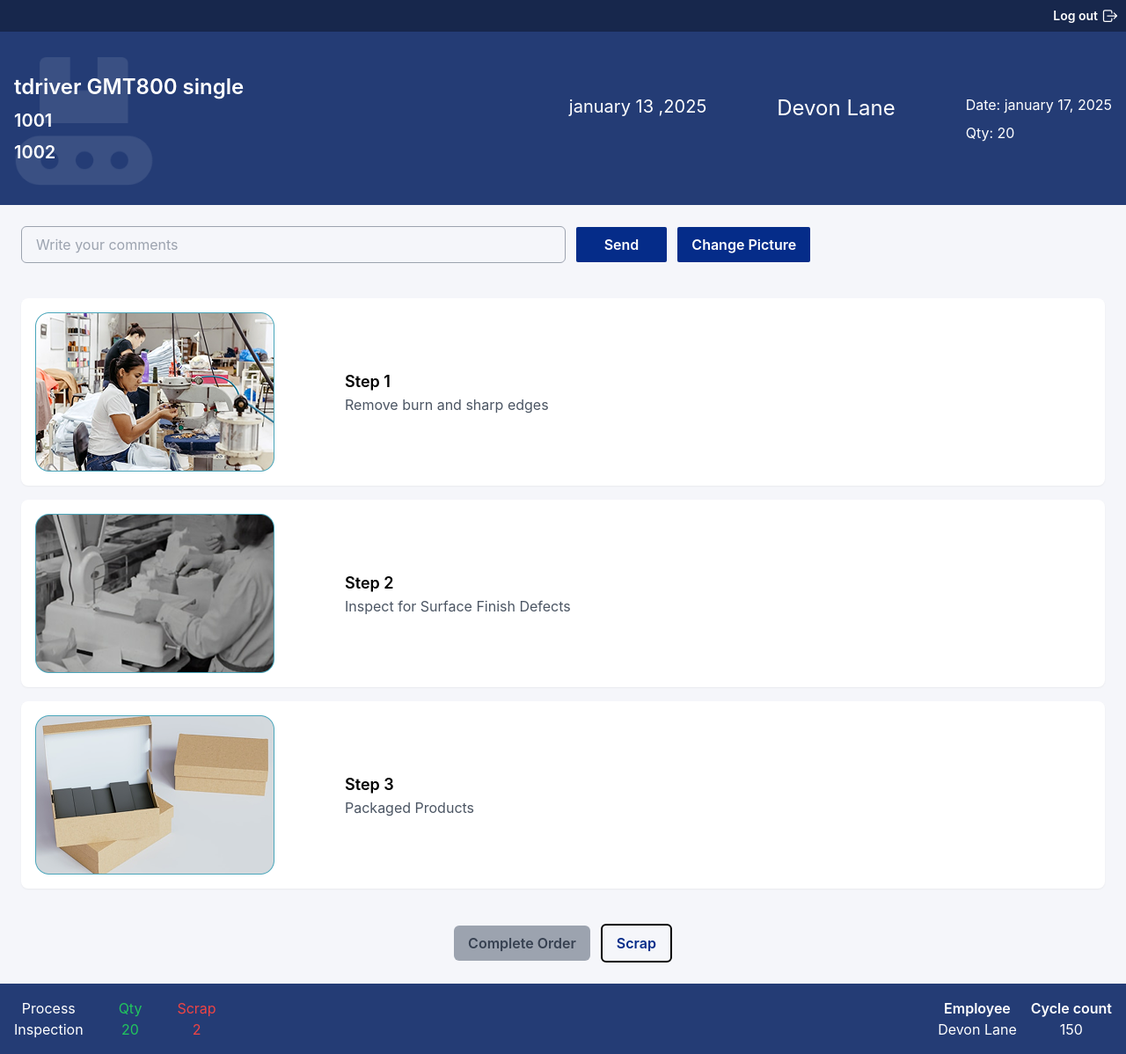
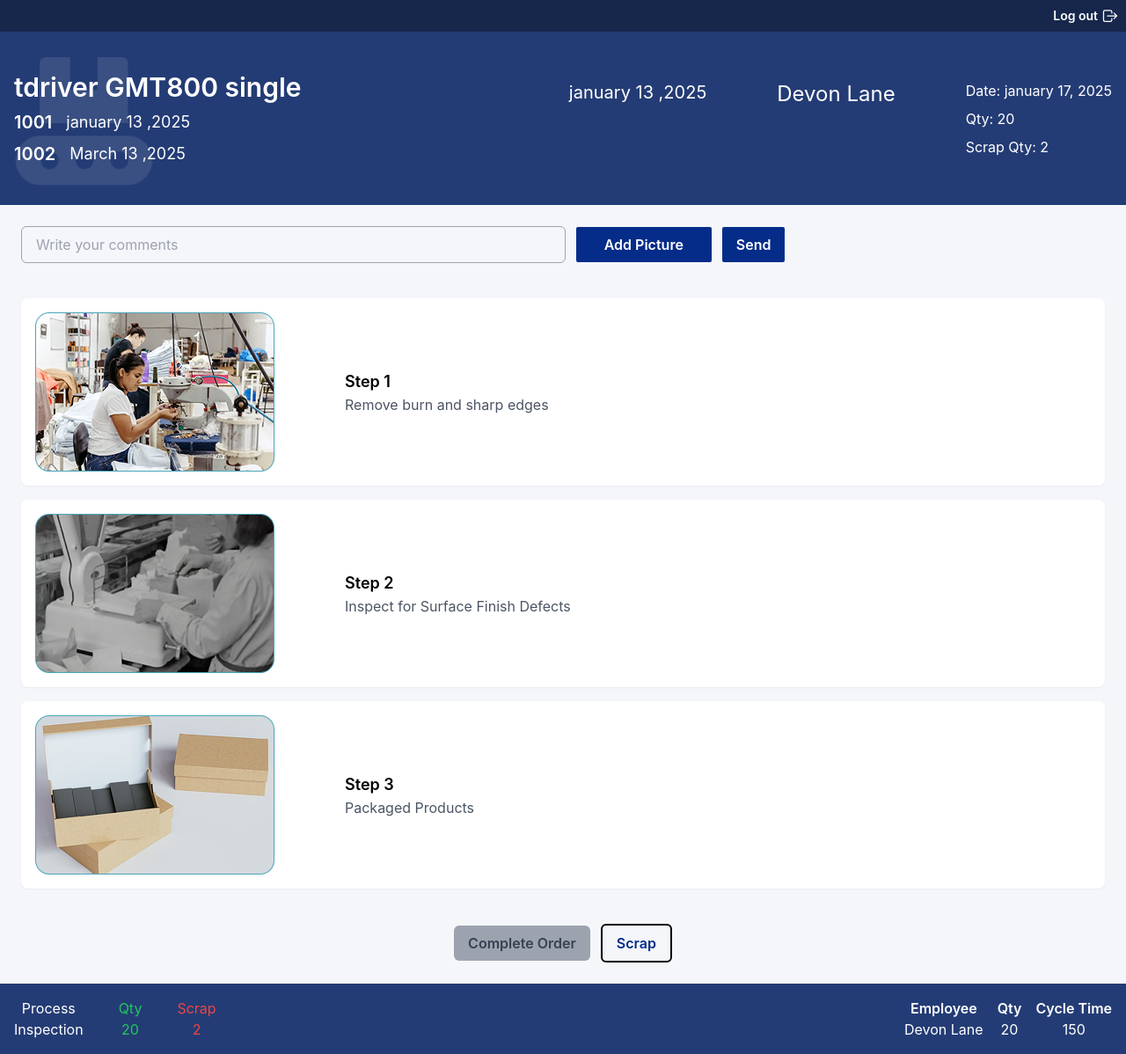
Before and after one commit to savotechnologies1/Shop_Floor, a React (Vite) app: page /user/training in a window 1280 px wide. Shown: the whole page at 88% size. Built offline with nearby package versions, Linux system fonts and the light colour scheme.

Commit message:
changes done

```diff
--- a/src/pages/order_schedule/LaborForecastList.tsx
+++ b/src/pages/order_schedule/LaborForecastList.tsx
@@ -119,7 +119,6 @@ const LaborForecastList = () => {
               <tr className="border-b bg-[#F4F6F8] text-left text-[#637381] whitespace-nowrap">
                 {[
                   "Product Tree",
-                  "Com",
                   "Avialable  ",
                   "Need ",
                   "Forc ",
@@ -139,7 +138,6 @@ const LaborForecastList = () => {
                     <p>{item.product_name}</p>
                     <p>{item.sub_name}</p>
                   </td>
-                  <td className="px-3 py-2">{item.Com}</td>
 
                   <td className="px-3 py-2 flex flex-col">{item.Available}</td>
 
--- a/src/pages/production_response/PartForm.tsx
+++ b/src/pages/production_response/PartForm.tsx
@@ -94,7 +94,7 @@ const PartForm = () => {
             <label className="block font-semibold mb-1">Supplier</label>
             <p
               {...register("supplier")}
-              className="border py-3 px-4 rounded-md w-full text-gray-600"
+              className="border py-3 px-4 rounded-md w-full text-gray-600 bg-gray-100"
             >
            {supplier}
             </p>
--- a/src/pages/production_response/ProductForm.tsx
+++ b/src/pages/production_response/ProductForm.tsx
@@ -84,7 +84,7 @@ const ProductForm = () => {
               type="text"
               {...register("supplier")}
               placeholder="Enter supplier"
-              className="border py-3 px-4 rounded-md w-full text-gray-600"
+              className="border py-3 px-4 rounded-md w-full text-gray-600 "
             />
           </div>
         </div>
--- a/src/pages/production_response/RunSchedule.tsx
+++ b/src/pages/production_response/RunSchedule.tsx
@@ -34,8 +34,7 @@ const RunSchedule = () => {
     <div className="bg-[#F5F6FA] min-h-screen flex flex-col">
       {/* Header Section */}
       <div className="bg-[#243C75] relative ">
-
-           {/* Logout Button */}
+        {/* Logout Button */}
         <div className="flex items-center gap-2 text-white bg-[#17274C] w-full justify-end p-2">
           <button
             onClick={handleLogout}
@@ -49,18 +48,22 @@ const RunSchedule = () => {
           <div className="relative w-full md:w-auto">
             <img className="w-24 md:w-40" src={belt} alt="Belt icon" />
             {/* Text centered above image on all screens */}
-            <div className="text-white text-lg  font-semibold absolute top-1/2 left-1/2 transform -translate-x-1/2 -translate-y-1/2 w-full  whitespace-nowrap flex justify-between">
+            <div className="text-white text-lg   absolute top-1/2 left-1/2 transform -translate-x-1/2 -translate-y-1/2 w-full  whitespace-nowrap flex justify-between">
               <div className="gap-2 flex flex-col">
-                <p className="text-2xl 2xl:text-4xl"> tdriver GMT800 single</p>
-                <p className="md:text-xl "> 1001</p>
-                <p className="md:text-xl "> 1002</p>
+                <p className="text-3xl 2xl:text-5xl font-semibold"> tdriver GMT800 single</p>
+                <div className="flex gap-4">
+                  <p className="md:text-xl font-semibold"> 1001</p>
+                  <p className=" "> january 13 ,2025</p>
+                </div>
+                 <div className="flex gap-4">
+                  <p className="md:text-xl font-semibold "> 1002</p>
+                  <p className=""> March 13 ,2025</p>
+                </div>
               </div>
             </div>
           </div>
           <div className="text-white flex gap-4 md:gap-20 flex-wrap justify-center">
-            <div>
-              <p className="md:text-xl "> january 13 ,2025</p>
-            </div>
+
             <div>
               <p className="md:text-2xl "> Devon Lane</p>
             </div>
@@ -68,11 +71,10 @@ const RunSchedule = () => {
             <div className="flex flex-col  gap-1 md:gap-2">
               <p className="text-sm md:text-base">Date: january 17, 2025</p>
               <p className=" text-sm md:text-base">Qty: 20</p>
+              <p className=" text-sm md:text-base">Scrap Qty: 2</p>
             </div>
           </div>
         </div>
-
-
       </div>
 
       {/* Main Content */}
@@ -87,11 +89,11 @@ const RunSchedule = () => {
 
           <div className="flex gap-3 w-full ">
             <button className="bg-brand text-white px-4 md:px-8 py-2 rounded-sm text-sm md:text-base font-semibold w-full md:w-auto">
-              Send
+              Add Picture
             </button>
 
             <button className="bg-brand text-white px-4 py-2 rounded-sm text-sm md:text-base font-semibold w-full md:w-auto">
-              Change Picture
+               Send
             </button>
           </div>
         </div>
@@ -179,12 +181,18 @@ const RunSchedule = () => {
               </button>
             </NavLink> */}
 
-           <div className="flex flex-col items-center text-white">
+            <div className="flex flex-col items-center text-white">
               <p className="text-sm md:text-base font-semibold"> Employee</p>
               <p className="text-sm md:text-base">Devon Lane</p>
             </div>
+
             <div className="flex flex-col items-center text-white">
-              <p className="text-sm md:text-base font-semibold">Cycle count</p>
+              <p className="text-sm md:text-base font-semibold"> Qty</p>
+              <p className="text-sm md:text-base"> 20</p>
+            </div>
+
+            <div className="flex flex-col items-center text-white">
+              <p className="text-sm md:text-base font-semibold">Cycle Time</p>
               <p className="text-sm md:text-base">150</p>
             </div>
           </div>
--- a/src/pages/production_response/RunWithScan.tsx
+++ b/src/pages/production_response/RunWithScan.tsx
@@ -34,8 +34,7 @@ const RunWithScan = () => {
     <>
       <div className="bg-[#F5F6FA] min-h-screen flex flex-col">
         <div className="bg-[#243C75] relative ">
-
-           {/* Logout Button */}
+          {/* Logout Button */}
           <div className="flex items-center gap-2 text-white bg-[#17274C] w-full justify-end p-2">
             <button
               onClick={handleLogout}
@@ -49,14 +48,20 @@ const RunWithScan = () => {
             <div className="relative w-full md:w-auto">
               <img className="w-24 md:w-40" src={belt} alt="Belt icon" />
               {/* Text centered above image on all screens */}
-              <div className="text-white text-lg  font-semibold absolute top-1/2 left-1/2 transform -translate-x-1/2 -translate-y-1/2 w-full  whitespace-nowrap flex justify-between">
+              <div className="text-white text-lg   absolute top-1/2 left-1/2 transform -translate-x-1/2 -translate-y-1/2 w-full  whitespace-nowrap flex justify-between">
                 <div className="gap-2 flex flex-col">
-                  <p className="text-2xl 2xl:text-4xl">
+                  <p className="text-3xl 2xl:text-5xl font-semibold">
                     {" "}
                     tdriver GMT800 single
                   </p>
-                  <p className="md:text-xl "> 1001</p>
-                  <p className="md:text-xl "> 1002</p>
+                  <div className="flex gap-4">
+                    <p className="md:text-xl font-semibold"> 1001</p>
+                    <p className=" "> january 13 ,2025</p>
+                  </div>
+                  <div className="flex gap-4">
+                    <p className="md:text-xl font-semibold "> 1002</p>
+                    <p className=""> March 13 ,2025</p>
+                  </div>
                 </div>
               </div>
             </div>
@@ -71,11 +76,11 @@ const RunWithScan = () => {
               <div className="flex flex-col  gap-1 md:gap-2">
                 <p className="text-sm md:text-base">Date: january 17, 2025</p>
                 <p className=" text-sm md:text-base">Qty: 20</p>
+              <p className=" text-sm md:text-base">Scrap Qty: 2</p>
+
               </div>
             </div>
           </div>
-
-
         </div>
 
         <div className="container mx-auto p-4 md:p-6 flex-grow">
@@ -88,11 +93,11 @@ const RunWithScan = () => {
 
             <div className="flex gap-3 w-full ">
               <button className="bg-brand text-white px-4 md:px-8 py-2 rounded-sm text-sm md:text-base font-semibold w-full md:w-auto">
-                Send
+                Add Picture
               </button>
 
               <button className="bg-brand text-white px-4 py-2 rounded-sm text-sm md:text-base font-semibold w-full md:w-auto">
-                Change Picture
+              Send
               </button>
             </div>
           </div>
@@ -178,9 +183,11 @@ const RunWithScan = () => {
                 <p className="text-sm md:text-base">Devon Lane</p>
               </div>
               <div className="flex flex-col items-center text-white">
-                <p className="text-sm md:text-base font-semibold">
-                  Cycle count
-                </p>
+                <p className="text-sm md:text-base font-semibold"> Qty</p>
+                <p className="text-sm md:text-base">20</p>
+              </div>
+              <div className="flex flex-col items-center text-white">
+                <p className="text-sm md:text-base font-semibold">Cycle Time</p>
                 <p className="text-sm md:text-base">150</p>
               </div>
             </div>
--- a/src/pages/production_response/Training.tsx
+++ b/src/pages/production_response/Training.tsx
@@ -61,14 +61,20 @@ const Training = () => {
             <div className="relative w-full md:w-auto">
               <img className="w-24 md:w-40" src={belt} alt="Belt icon" />
               {/* Text centered above image on all screens */}
-              <div className="text-white text-lg  font-semibold absolute top-1/2 left-1/2 transform -translate-x-1/2 -translate-y-1/2 w-full  whitespace-nowrap flex justify-between">
+            <div className="text-white text-lg   absolute top-1/2 left-1/2 transform -translate-x-1/2 -translate-y-1/2 w-full  whitespace-nowrap flex justify-between">
                 <div className="gap-2 flex flex-col">
-                  <p className="text-2xl 2xl:text-4xl">
+                  <p className="text-3xl 2xl:text-5xl font-semibold">
                     {" "}
                     tdriver GMT800 single
                   </p>
-                  <p className="md:text-xl "> 1001</p>
-                  <p className="md:text-xl "> 1002</p>
+                  <div className="flex gap-4">
+                    <p className="md:text-xl font-semibold"> 1001</p>
+                    <p className=" "> january 13 ,2025</p>
+                  </div>
+                  <div className="flex gap-4">
+                    <p className="md:text-xl font-semibold "> 1002</p>
+                    <p className=""> March 13 ,2025</p>
+                  </div>
                 </div>
               </div>
             </div>
@@ -83,6 +89,8 @@ const Training = () => {
               <div className="flex flex-col  gap-1 md:gap-2">
                 <p className="text-sm md:text-base">Date: january 17, 2025</p>
                 <p className=" text-sm md:text-base">Qty: 20</p>
+              <p className=" text-sm md:text-base">Scrap Qty: 2</p>
+
               </div>
             </div>
           </div>
@@ -102,11 +110,11 @@ const Training = () => {
 
             <div className="flex gap-3 w-full ">
               <button className="bg-brand text-white px-4 md:px-8 py-2 rounded-sm text-sm md:text-base font-semibold w-full md:w-auto">
-                Send
+                Add Picture
               </button>
 
               <button className="bg-brand text-white px-4 py-2 rounded-sm text-sm md:text-base font-semibold w-full md:w-auto">
-                Change Picture
+                Send
               </button>
             </div>
           </div>
@@ -209,8 +217,12 @@ const Training = () => {
               <p className="text-sm md:text-base font-semibold"> Employee</p>
               <p className="text-sm md:text-base">Devon Lane</p>
             </div>
+               <div className="flex flex-col items-center text-white">
+              <p className="text-sm md:text-base font-semibold"> Qty</p>
+              <p className="text-sm md:text-base"> 20</p>
+            </div>
             <div className="flex flex-col items-center text-white">
-              <p className="text-sm md:text-base font-semibold">Cycle count</p>
+              <p className="text-sm md:text-base font-semibold">Cycle Time</p>
               <p className="text-sm md:text-base">150</p>
             </div>
           </div>
```
Also changed, not shown: src/components/Sidebar.tsx (+24 -24 lines).
